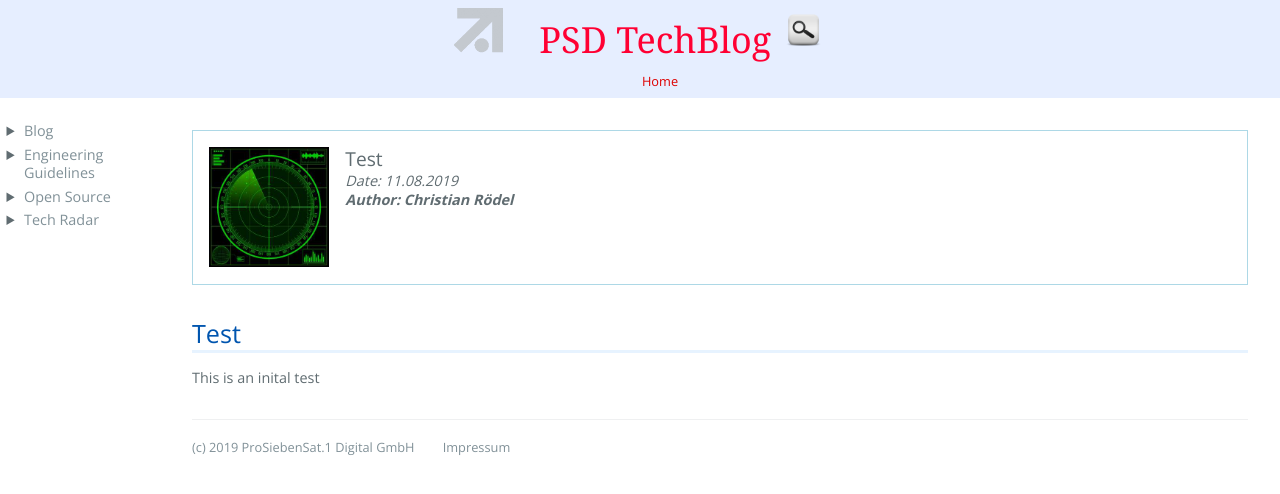
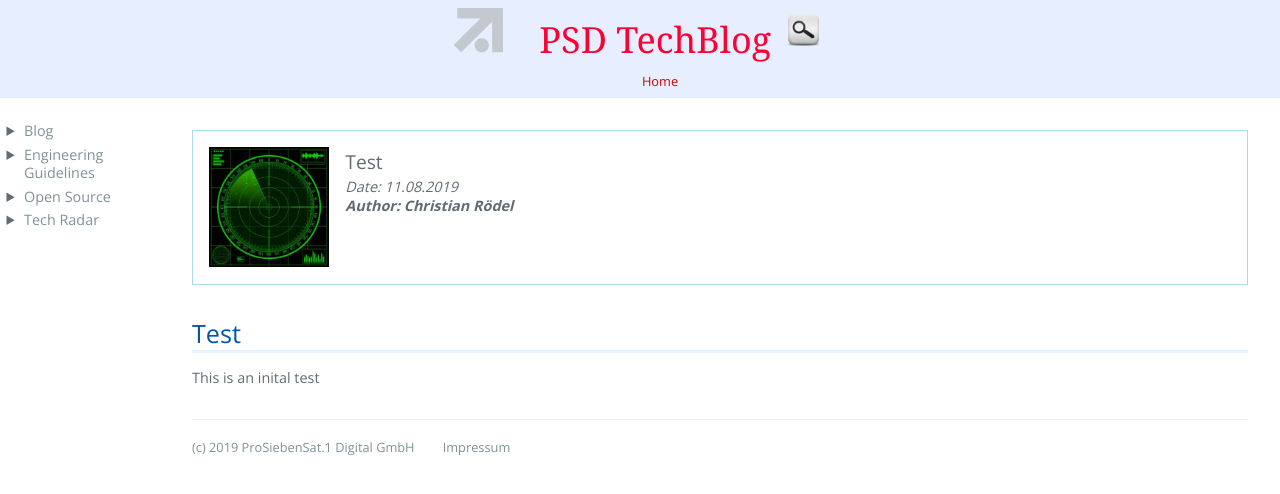
Before and after one commit to croedel/PSD-blog, a Jekyll site: the page built from _posts/2019-08-11-test.md, in a window 1280 px wide. Shown: the top 494 px of the page. Built offline with Jekyll 4.4.1, drawn with Linux system fonts in a browser that asks for light colours.

Commit message:
Update style.scss

```diff
--- a/assets/css/style.scss
+++ b/assets/css/style.scss
@@ -311,8 +311,8 @@ a:hover { text-decoration: underline; }
 .post-teaser .excerpt { margin: 0rem 1rem 0rem 0rem;}
 
 .post-header { margin: 0rem 0rem 1rem 0rem; padding: 1rem; border: 1px solid lightblue; min-height: 155px; }
-.post-header .title { font-size: 1.2rem; margin: 0rem; }
+.post-header .title { font-size: 1.2rem; margin: 0.2rem 0rem .2rem 0rem; }
 .post-header .date { font-style: italic; margin: 0rem; }
 .post-header .author { font-style: italic; font-weight:bold; margin: 0rem; }
 .post-header .image { height: 120px; margin: 0rem 1rem 1rem 0rem; float: left;}
-.post-header .excerpt { margin: 0rem 1rem 0rem 0rem;}
+.post-header .excerpt { margin: 0.5rem 1rem 0rem 0rem;}
```
